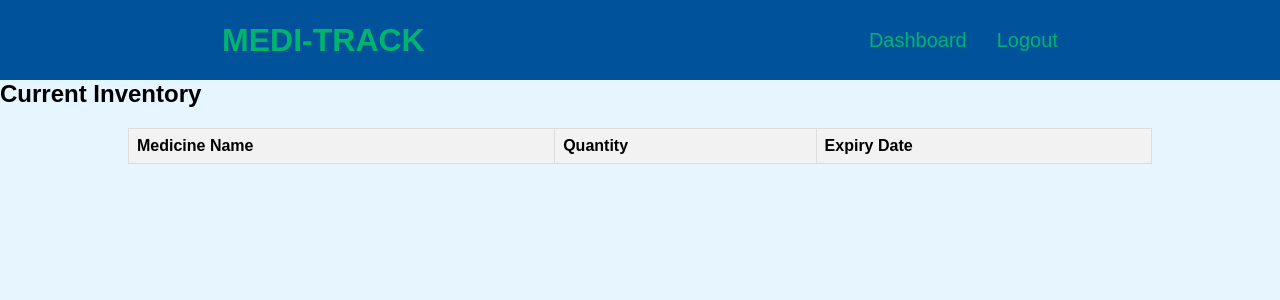
After one commit to GauravBhosale696/CEP-Project, a Flask app: page /display_stock in a window 1280 px wide. The commit adds this page. Shown: the top 300 px of the page. Run offline with Flask 3, Linux system fonts and the light colour scheme; the visitor is signed in with stand-in values (Sample User, id 1); lists and menus that the app fills with data are empty.

Commit message:
updated app.py and added two more pages to add and display stock

```diff
--- a/app.py
+++ b/app.py
@@ -3,18 +3,19 @@ from flask_sqlalchemy import SQLAlchemy
 from werkzeug.security import generate_password_hash, check_password_hash
 
 app = Flask(__name__)
-app.config['SECRET_KEY'] = 'your-secure-and-random-key' # !! CHANGE THIS !!
+# In your app.py file
+
+app = Flask(__name__)
+app.config['SECRET_KEY'] = 'a-very-long-and-random-string-of-characters-that-you-will-not-guess'
 app.config['SQLALCHEMY_DATABASE_URI'] = "sqlite:///login.db"
 app.config['SQLALCHEMY_TRACK_MODIFICATIONS'] = False
 db = SQLAlchemy(app)
 
-# The User model is renamed for clarity and includes unique=True for
-# username and email to prevent duplicates.
 class Owner(db.Model):
     id = db.Column(db.Integer, primary_key=True)
     owner_name = db.Column(db.String(200), nullable=False)
     owner_mail = db.Column(db.String(200), nullable=False, unique=True)
-    owner_phone = db.Column(db.String(15), nullable=False) # Phone numbers should be strings
+    owner_phone = db.Column(db.String(15), nullable=False)
     owner_username = db.Column(db.String(200), nullable=False, unique=True)
     owner_password = db.Column(db.String(200), nullable=False)
     phar_name = db.Column(db.String(200), nullable=False)
@@ -32,7 +33,6 @@ def index():
 def about_us():
     return render_template('about-us.html')
 
-# Create a simple route for the contact page
 @app.route('/contact')
 def contact():
     return render_template('contact.html')
@@ -40,7 +40,6 @@ def contact():
 @app.route('/register', methods=['GET', 'POST'])
 def register():
     if request.method == 'POST':
-        # Mapped form names directly to model attributes
         owner_name = request.form['name']
         owner_mail = request.form['email']
         owner_phone = request.form['phone']
@@ -50,19 +49,14 @@ def register():
         phar_lic_num = request.form['DRL']
         phar_add = request.form['Address']
 
-        # Hashing the password for security
         hashed_password = generate_password_hash(owner_password)
 
-        # Check for existing user or license number
         if Owner.query.filter_by(owner_username=owner_username).first():
-            flash('Username already exists. Please choose a different one.', 'danger')
             return redirect(url_for('register'))
 
         if Owner.query.filter_by(phar_lic_num=phar_lic_num).first():
-            flash('License number already registered.', 'danger')
             return redirect(url_for('register'))
 
-        # The names must match your model columns exactly
         new_owner = Owner(
             owner_name=owner_name,
             owner_mail=owner_mail,
@@ -75,8 +69,7 @@ def register():
         )
         db.session.add(new_owner)
         db.session.commit()
-        flash('Registration successful!', 'success')
-        return redirect(url_for('login')) # Redirect to the login page
+        return redirect(url_for('login'))
 
     return render_template('register_page.html')
 
@@ -88,12 +81,10 @@ def login():
 
         user = Owner.query.filter_by(owner_username=username).first()
         if user and check_password_hash(user.owner_password, password):
-            session['logged_in'] = True
+            session['user_id'] = user.id
             session['username'] = user.owner_username
-            flash(f"Welcome back, {user.owner_name}!", 'success')
             return redirect(url_for('dashboard'))
         else:
-            flash("Invalid username or password", 'danger')
             return redirect(url_for('login'))
 
 
@@ -102,11 +93,53 @@ def login():
 
 @app.route('/dashboard')
 def dashboard():
-    if not session.get('logged_in'):
-        flash("Please log in to access the dashboard.", 'warning')
+    if 'user_id' not in session:
         return redirect(url_for('login'))
 
     return render_template("dashboard.html")
+
+class Medicine(db.Model):
+    id = db.Column(db.Integer, primary_key=True)
+    name = db.Column(db.String(200), nullable=False)
+    quantity = db.Column(db.Integer, nullable=False)
+    expiry_date = db.Column(db.String(50), nullable=False)
+    owner_id = db.Column(db.Integer, db.ForeignKey('owner.id'), nullable=False)
+    owner = db.relationship('Owner', backref=db.backref('medicines', lazy=True))
+
+@app.route('/add_stock', methods=['GET', 'POST'])
+def add_stock():
+    if 'user_id' not in session:
+        return redirect(url_for('login'))
+
+    if request.method == 'POST':
+        name = request.form['name']
+        quantity = request.form['quantity']
+        expiry_date = request.form['expiry_date']
+
+        new_medicine = Medicine(
+            name=name,
+            quantity=quantity,
+            expiry_date=expiry_date,
+            owner_id=session['user_id']
+        )
+        db.session.add(new_medicine)
+        db.session.commit()
+
+    return render_template('add_stock.html')
+
+@app.route('/display_stock')
+def display_stock():
+    if 'user_id' not in session:
+        return redirect(url_for('login'))
+
+    medicines = Medicine.query.filter_by(owner_id=session['user_id']).all()
+
+    return render_template('display_stock.html', medicines=medicines)
+
+@app.route('/logout')
+def logout():
+    session.pop('user_id', None)
+    return redirect(url_for('login'))
 
 if __name__ == "__main__":
     with app.app_context():
--- /dev/null
+++ b/templates/display_stock.html
@@ -0,0 +1,60 @@
+<!DOCTYPE html>
+<html lang="en">
+<head>
+    <meta charset="UTF-8">
+    <meta name="viewport" content="width=device-width, initial-scale=1.0">
+    <title>Current Stock</title>
+    <link rel="stylesheet" href="{{ url_for('static', filename='style.css') }}">
+    <style>
+        .inventory-table {
+            width: 80%;
+            margin: 20px auto;
+            border-collapse: collapse;
+        }
+        .inventory-table th, .inventory-table td {
+            border: 1px solid #ddd;
+            padding: 8px;
+            text-align: left;
+        }
+        .inventory-table th {
+            background-color: #f2f2f2;
+        }
+    </style>
+</head>
+<body>
+    <header>
+        <nav>
+            <div class="left">MEDI-TRACK</div>
+            <div class="right">
+                <ul>
+                    <li><a href="{{ url_for('dashboard') }}">Dashboard</a></li>
+                    <li><a href="{{ url_for('logout') }}">Logout</a></li>
+                </ul>
+            </div>
+        </nav>
+    </header>
+    <main>
+        <div class="form-container">
+            <h2>Current Inventory</h2>
+            <table class="inventory-table">
+                <thead>
+                    <tr>
+                        <th>Medicine Name</th>
+                        <th>Quantity</th>
+                        <th>Expiry Date</th>
+                    </tr>
+                </thead>
+                <tbody>
+                    {% for medicine in medicines %}
+                    <tr>
+                        <td>{{ medicine.name }}</td>
+                        <td>{{ medicine.quantity }}</td>
+                        <td>{{ medicine.expiry_date }}</td>
+                    </tr>
+                    {% endfor %}
+                </tbody>
+            </table>
+        </div>
+    </main>
+</body>
+</html>
```
Also changed, not shown: templates/add_stock.html (added, +42 -0 lines), templates/dashboard.html (+7 -2 lines), instance/login.db.
